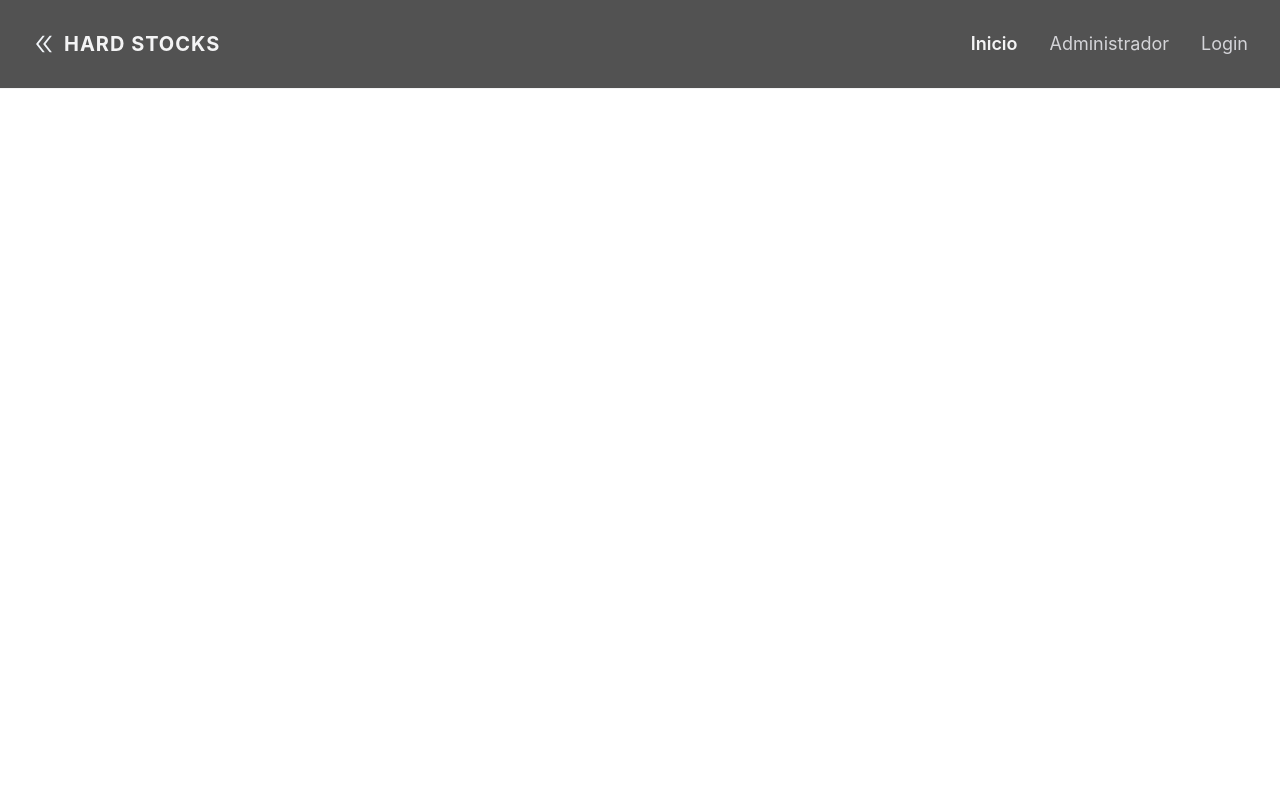
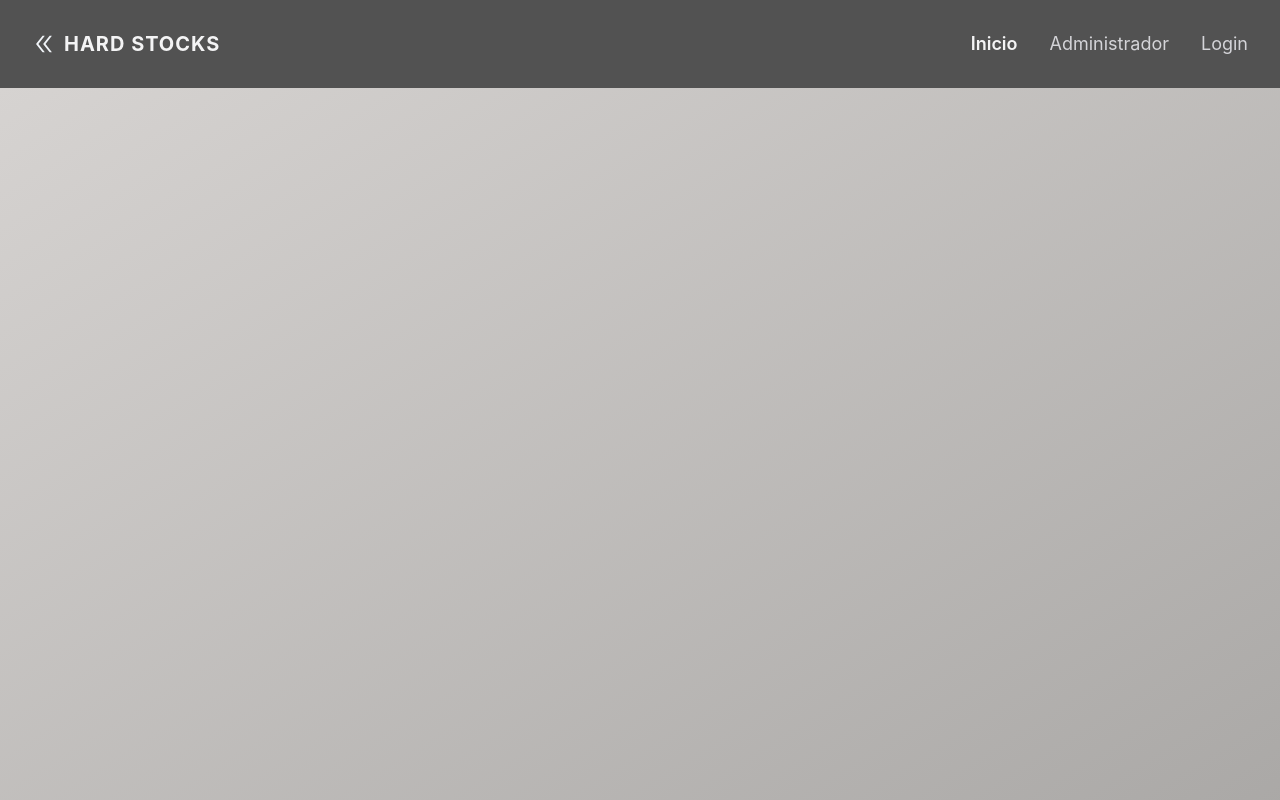
Before and after one commit to nikki0011/E-COMMERCE-PRO-G1-M2, a React (Vite) app: page / in a window 1280 px wide. Shown: the top 800 px of the page. Built offline with nearby package versions, Linux system fonts and the light colour scheme.

Commit message:
Cambiamos estilos en Main

```diff
--- a/src/App.tsx
+++ b/src/App.tsx
@@ -7,7 +7,7 @@ function App() {
     <>
       <BrowserRouter>
         <Navbar />
-        <main className="grow min-h-screen"></main>
+        <main className="grow min-h-screen bg-linear-to-br from-[#d6d3d1] to-[#a8a6a4]"></main>
         <Footer />
         </BrowserRouter>
     </>
--- a/src/components/shared/Navbar.tsx
+++ b/src/components/shared/Navbar.tsx
@@ -14,7 +14,7 @@ const Navbar = () => {
     }`;
 
   return (
-    <nav className="bg-neutral-600 border-b text-zinc-100 text-lg py-3 sticky top-0 z-50">
+    <nav className="bg-neutral-600 text-zinc-100 text-lg py-3 sticky top-0 z-50">
       <div className="max-w-7xl mx-auto px-4 sm:px-6 lg:px-8">
         <div className="flex items-center justify-between h-16">
           {/* Logo */}
```
